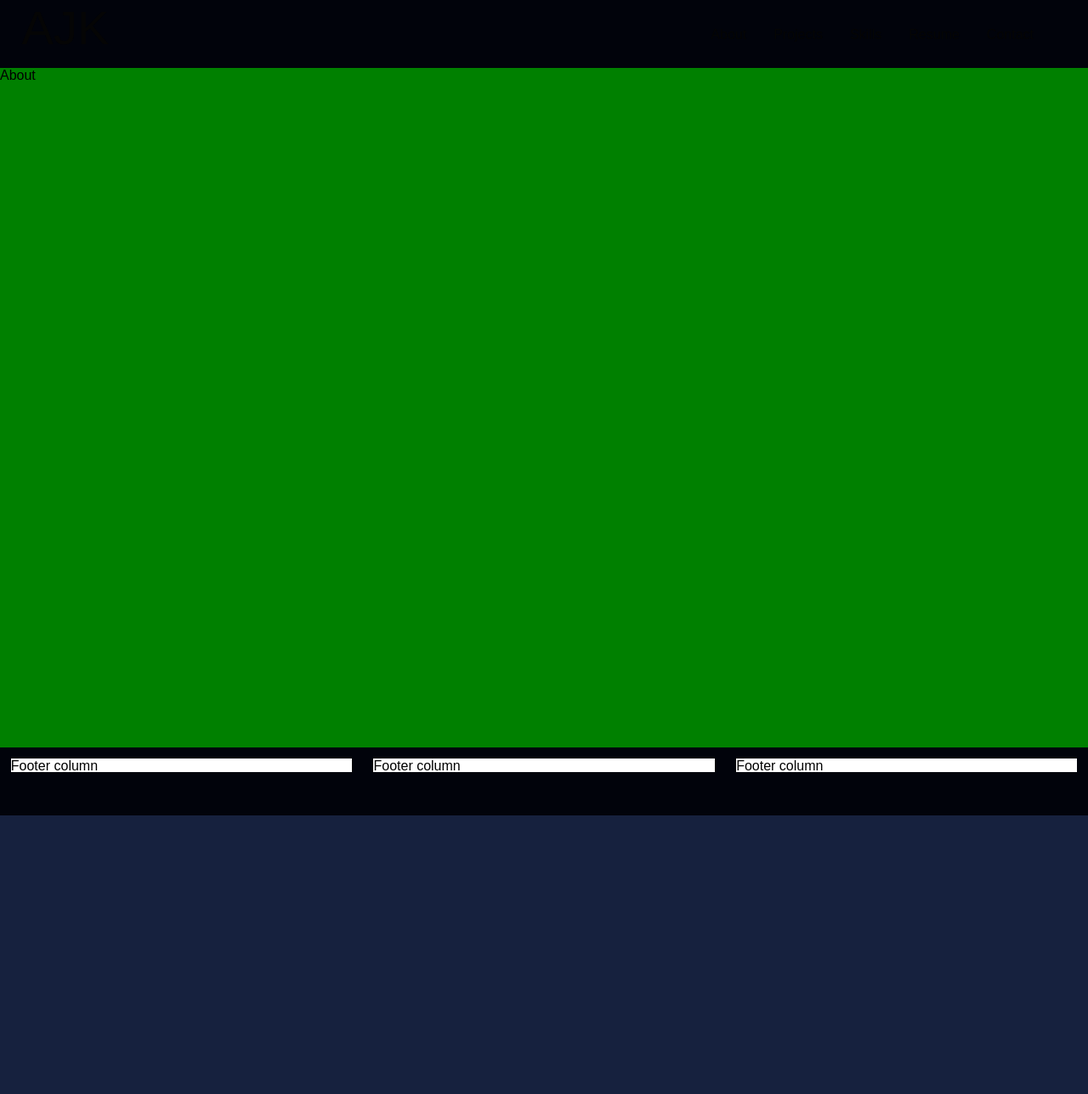
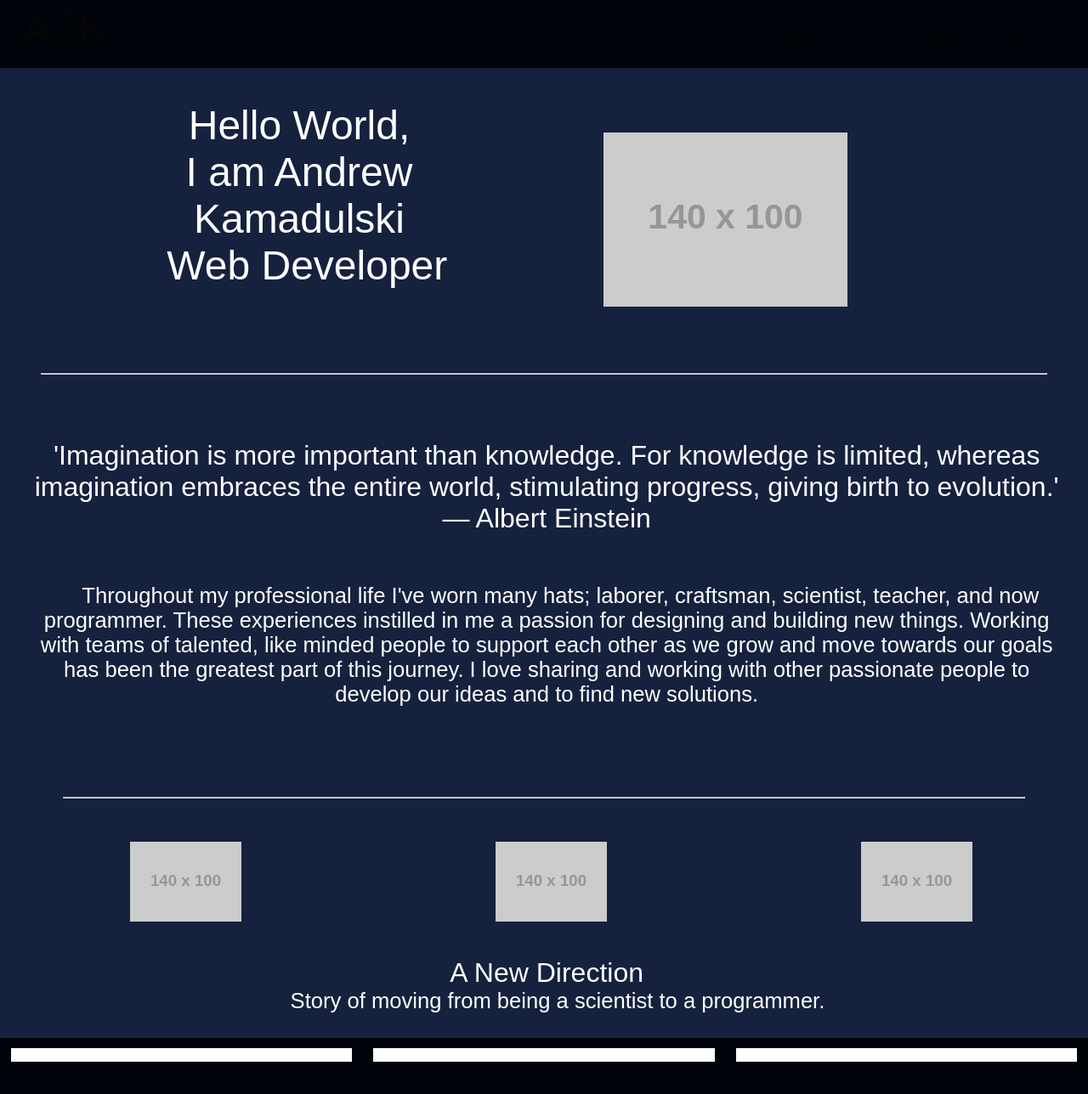
Before and after one commit to Kamadulski999/Kamadulski, a React (Create React App) app: page /About in a window 1280 px wide. Shown: the top 1288 px of the page at 85% size. Before the commit the page ends 960 px from the top, so only its background shows below. Built offline with nearby package versions, Linux system fonts and the light colour scheme; a web font is replaced by a local one.

Commit message:
Hello World component and beginning of about me page

```diff
--- a/src/Pages/About/about.css
+++ b/src/Pages/About/about.css
@@ -1,5 +1,56 @@
-.about {
-    width:100%;
-    height: 50em;
-    background-color: green;
+body {
+    color: white;
 }
+
+body p {
+    font-size: 1.6em;
+    padding: 0 1em;
+}
+
+
+.about-container {
+    display: flex;
+    flex-wrap: wrap;
+}
+
+.about-section {
+    margin: 0.2rem;
+    text-align: center;
+}
+
+.about-section img {
+    max-width: 100%;
+    max-height: 90%;
+}
+
+.about-emphasis {
+    font-size: 2em;
+}
+
+
+.about-section-banner {
+    font-size: 1.25em;
+    margin-top:40px;
+}
+
+.about-section p {
+   padding-top: 1em;
+}
+
+.about-images {
+    display:flex;
+}
+
+.about-img {
+    margin: 0 5px;
+    width:30vw;
+}
+
+@media (max-width: 600px) {
+body p {
+    font-size:1em;
+}
+.about-container {
+   margin:  1em 0 0 0.5em;
+}
+}
--- a/src/Pages/About/index.js
+++ b/src/Pages/About/index.js
@@ -1,17 +1,46 @@
 import Nav from '../../components/Nav';
 import Footer from '../../components/Footer';
+import Hello from "../../components/Hello";
 import './about.css'
 
 
 
-function About() {
-    return (
+const About = () => {
+
+    return(
         <>
         <Nav/>
-        <div className="about">About</div>
-        <Footer/>
+        <div className="about-container">
+            <Hello/>
+        <div className="col-12"><hr className='m-5'></hr></div>
+        <div className="col-12 about-section">
+            <p>
+                <span className="about-section-banner">
+                'Imagination is more important than knowledge.  For knowledge is limited, whereas imagination embraces the entire world, stimulating progress, giving birth to evolution.'
+                 — Albert Einstein
+                </span><br></br><br></br><br></br>&emsp; Throughout my professional life I've worn many hats; laborer, craftsman, scientist, teacher, and now programmer. These experiences instilled in me a passion for designing and building new things. Working with teams of talented, like minded people to support each other as we grow and move towards our goals has been the greatest part of this journey. I love sharing and working with other passionate people to develop our ideas and to find new solutions. <br></br><br></br>
+            </p>
+        </div>
+            <div className="col-12">
+            <p className="mt-5"><hr className='m-5'></hr></p>
+        </div>
+        <div className="about-section col-12">
+            <div className="about-images">
+                <div className="col-4 about-img"><img src="https://via.placeholder.com/140x100" /></div>
+                <div className="col-4 about-img"><img src="https://via.placeholder.com/140x100" /></div>
+                <div className="col-4 about-img"><img src="https://via.placeholder.com/140x100" /></div>
+            </div>
+        </div>
+        <div className="col-12 about-section">
+            <p>
+                <span className="about-section-banner">
+                    A New Direction
+                </span><br></br>&emsp;Story of moving from being a scientist to a programmer.
+            </p>
+        </div>
+        </div>
+        <Footer />
         </>
-    )
-};
+    )}
 
 export default About;
--- a/src/Pages/Home/home.css
+++ b/src/Pages/Home/home.css
@@ -1,5 +1,4 @@
-.home {
-    width:100%;
-    height: 45em;
-    background-color: yellow;
-}
+.home-container {
+    display: flex;
+    flex-wrap: wrap;
+    }
--- a/src/Pages/Home/index.js
+++ b/src/Pages/Home/index.js
@@ -1,14 +1,21 @@
 import Nav from '../../components/Nav';
 import Footer from '../../components/Footer';
+import Hello from '../../components/Hello';
 import './home.css'
 
 
 
-function Home() {
+const Home = () => {
     return (
         <>
         <Nav />
-        <div className="home">Home</div>
+        <div className='home-container'>
+        <Hello />
+        <div className="col-12"><hr className="m-5"></hr></div>
+        <div className="welcome">
+            <p>Thanks for visiting my page. Please take a look at my sample projects and my skills and education pages. If you like what you see, or have any questions please feel free to reach out. I'd love to connect with other people who share similar interests.</p>
+        </div>
+        </div>
         <Footer />
         </>
     )
--- /dev/null
+++ b/src/components/Hello/hello.css
@@ -0,0 +1,22 @@
+.hello-emphasis {
+    margin-left: 5vw;
+    font-size: 3em;
+}
+
+.hello-section {
+    margin: 0.2rem;
+    display: flex;
+    text-align: center;
+    margin-top: 5vh;
+
+}
+
+.hello-section img {
+    max-width: 100%;
+    max-height: 90%;
+    padding-top: 2.25em;
+}
+
+.portrait {
+    justify-content: center;
+}
--- /dev/null
+++ b/src/components/Hello/index.js
@@ -0,0 +1,18 @@
+import './hello.css'
+
+function Hello() {
+return (
+<>
+<div className="col-12 col-lg-6 hello-section">
+<p className='hello-emphasis'>
+<span>Hello World, <br></br> I am Andrew Kamadulski </span><br></br> &nbsp; &nbsp; &nbsp; Web Developer
+&emsp;
+</p>
+</div>
+<div className="portrait col-12 col-lg-4 hello-section"><img alt='' src="https://via.placeholder.com/140x100" /></div>
+
+
+</>
+)};
+
+export default Hello;
```
Also changed, not shown: public/images/round.jpg (added).
